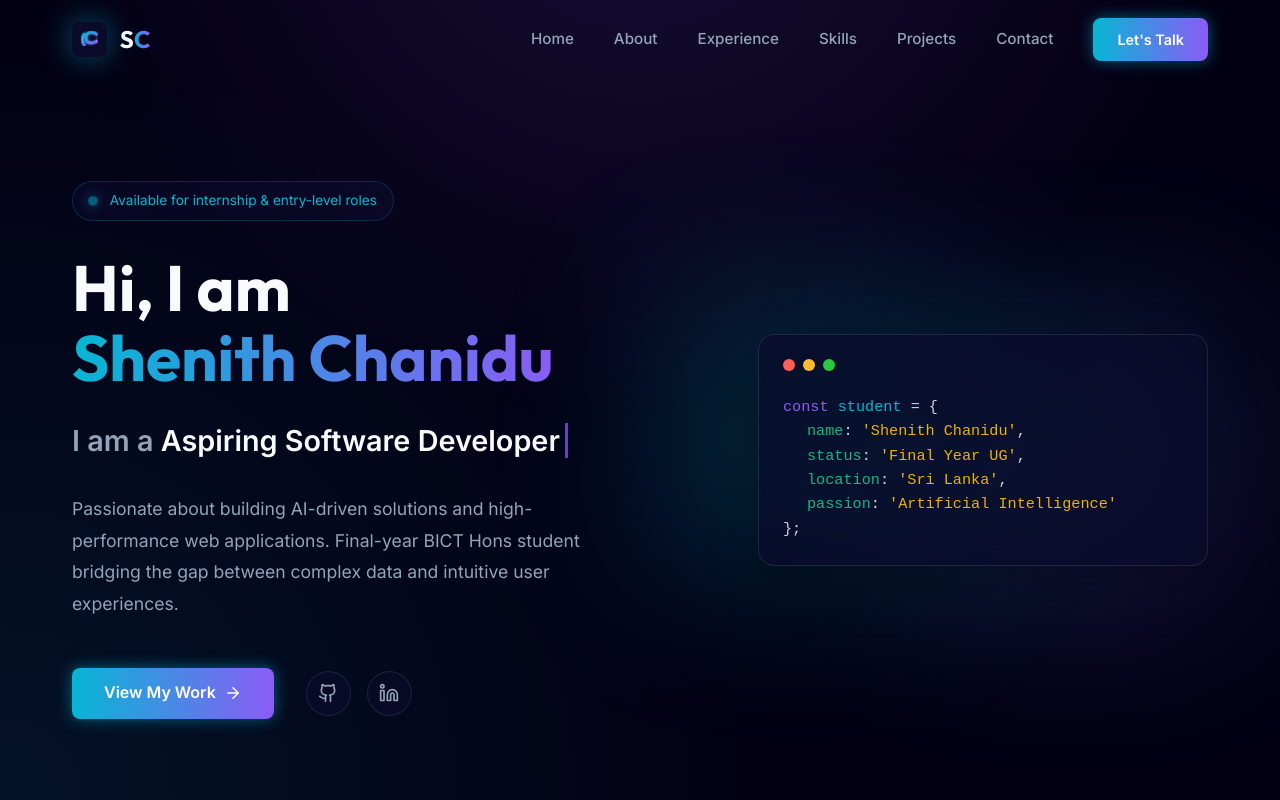
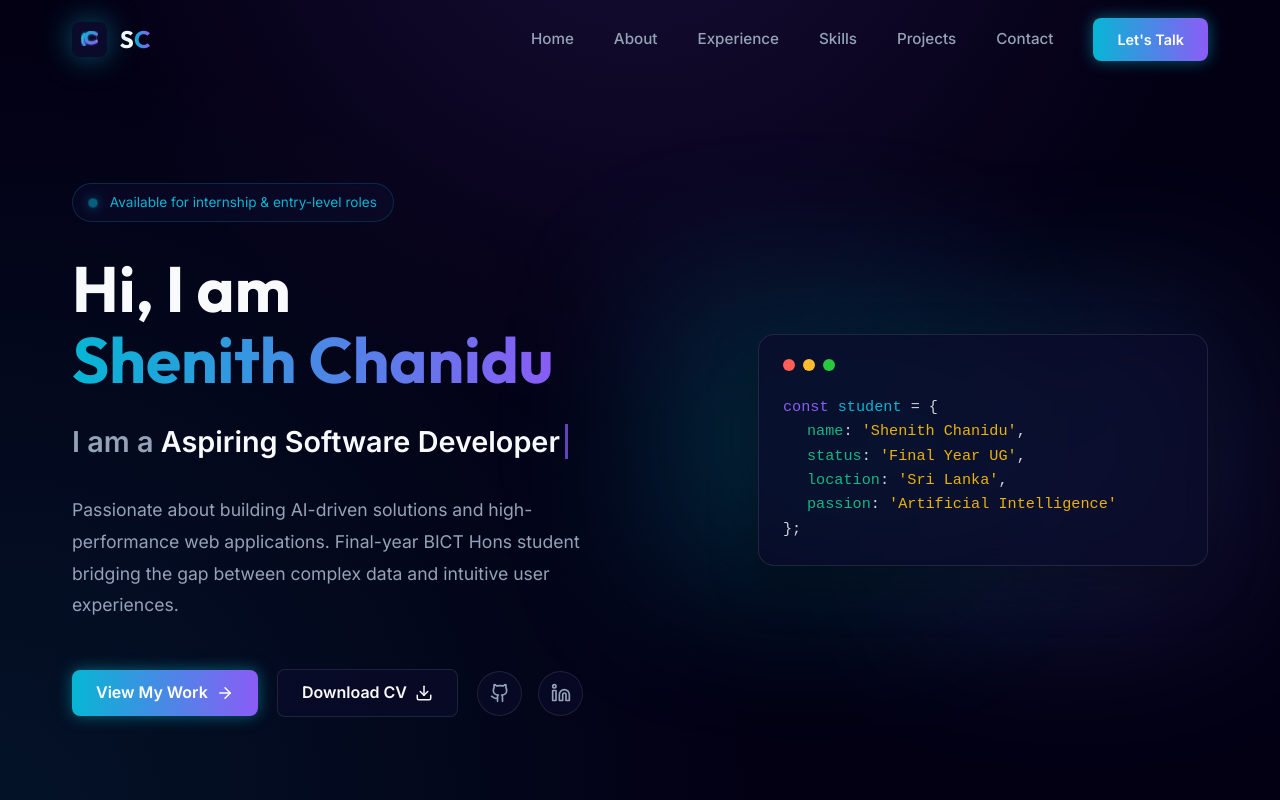
Before and after one commit to shenith084/Portfolio-website, a React (Vite) app: page / in a window 1280 px wide. Shown: the top 800 px of the page. Built offline with nearby package versions, Linux system fonts and the light colour scheme.

Commit message:
Add cv download button

```diff
--- a/src/components/Hero.css
+++ b/src/components/Hero.css
@@ -64,13 +64,29 @@
 .hero-actions {
     display: flex;
     align-items: center;
-    gap: 2rem;
+    gap: 1.2rem;
 }
 
 .flex-btn {
     display: flex;
     align-items: center;
     gap: 0.5rem;
+}
+
+.btn-secondary {
+    padding: 0.65rem 1.5rem;
+    border-radius: 0.5rem;
+    font-weight: 600;
+    background: var(--glass-bg);
+    color: var(--text-primary);
+    border: 1px solid var(--glass-border);
+    transition: var(--transition);
+}
+
+.btn-secondary:hover {
+    border-color: var(--accent-cyan);
+    transform: translateY(-2px);
+    box-shadow: var(--neon-cyan-glow);
 }
 
 .hero-socials {
--- a/src/components/Hero.jsx
+++ b/src/components/Hero.jsx
@@ -1,5 +1,5 @@
 import React, { useState, useEffect } from 'react';
-import { Github, Linkedin, ArrowRight } from 'lucide-react';
+import { Github, Linkedin, ArrowRight, Download } from 'lucide-react';
 import './Hero.css';
 
 const Hero = () => {
@@ -45,6 +45,9 @@ const Hero = () => {
                     <a href="#projects" className="btn-primary flex-btn">
                         View My Work <ArrowRight size={18} />
                     </a>
+                    <a href="/cv-dummy.pdf" download className="btn-secondary flex-btn">
+                        Download CV <Download size={18} />
+                    </a>
                     <div className="hero-socials">
                         <a href="https://github.com/shenith084" target="_blank" rel="noreferrer" className="social-icon glass-card">
                             <Github size={20} />
--- a/src/index.css
+++ b/src/index.css
@@ -106,7 +106,7 @@ ul {
 }
 
 .btn-primary {
-  padding: 0.8rem 2rem;
+  padding: 0.65rem 1.5rem;
   border-radius: 0.5rem;
   font-weight: 600;
   background: linear-gradient(90deg, var(--accent-cyan), var(--accent-purple));
```
Also changed, not shown: 1 other file (tests, documents, lock files or other folders).
